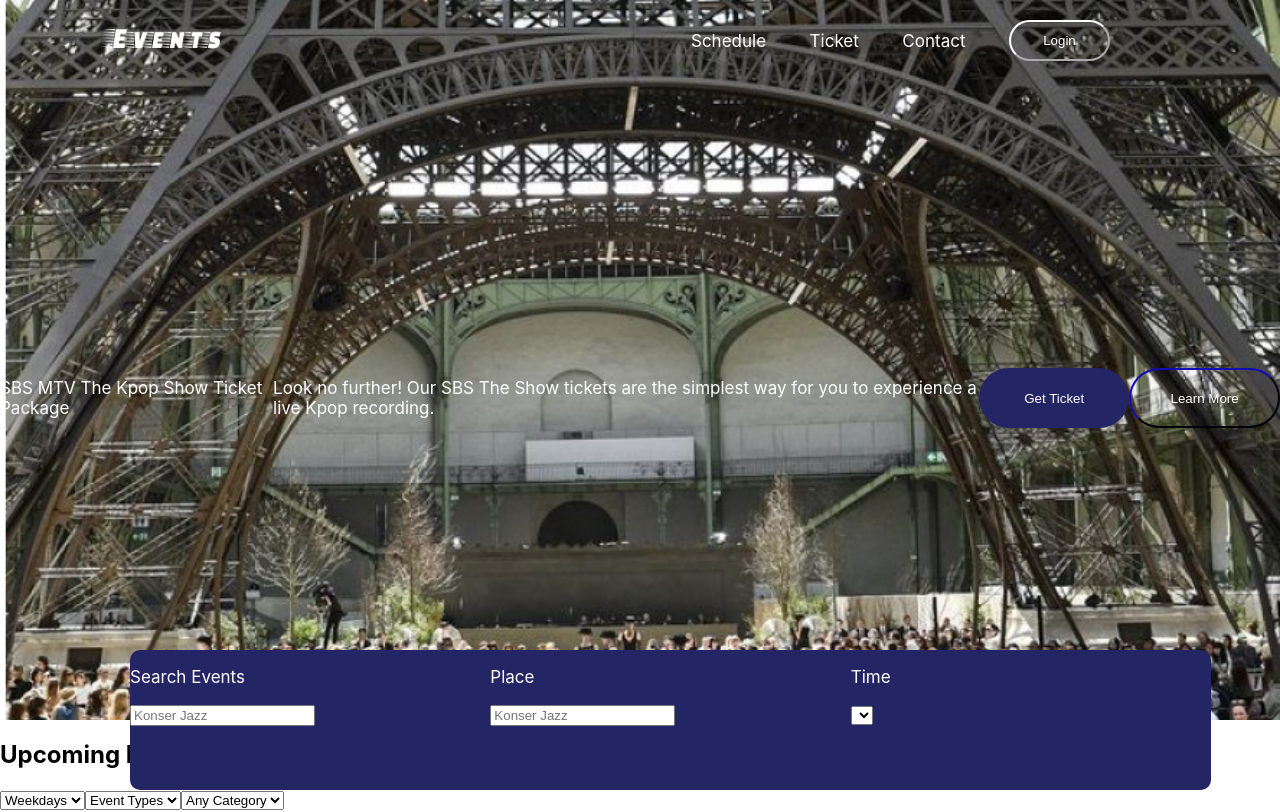
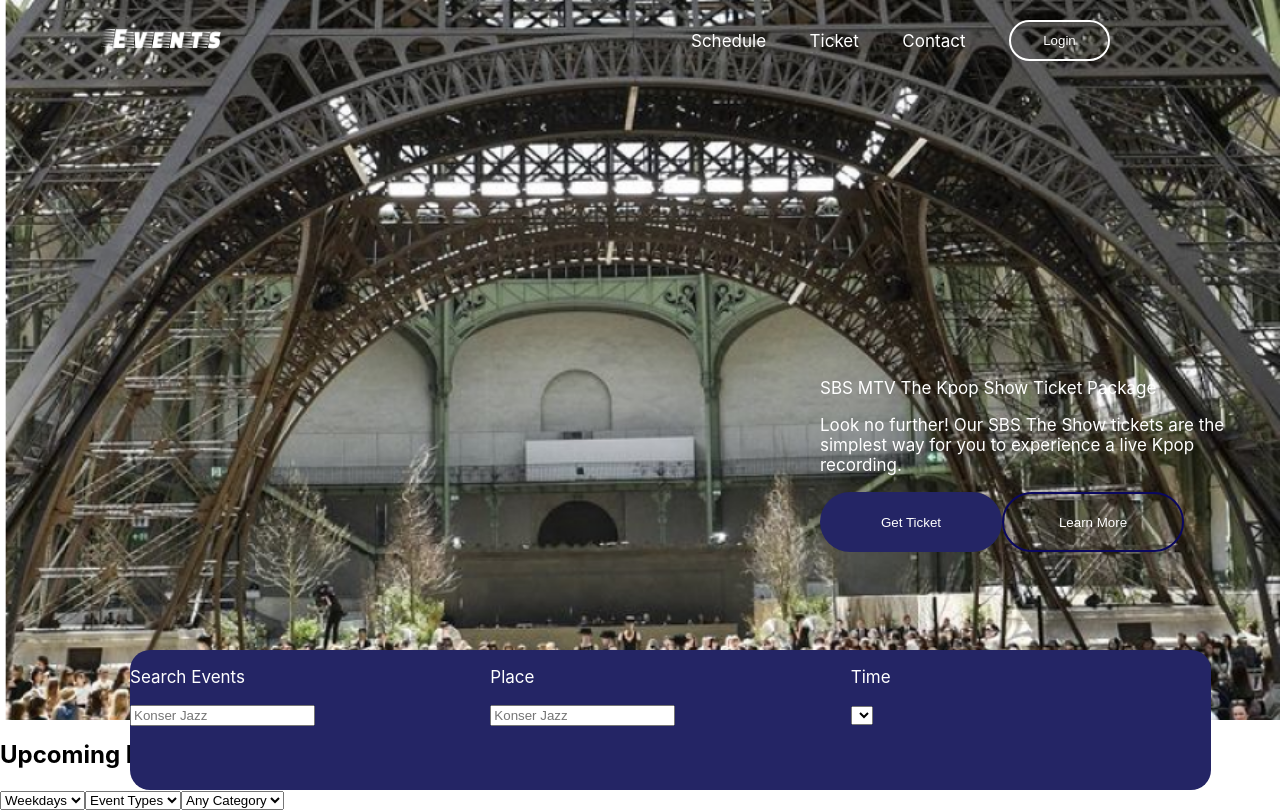
Before and after one commit to APHOMER/PhasionShow-fe, a React (Create React App) app: page / in a window 1280 px wide. Shown: the top 812 px of the page. Built offline with nearby package versions, Linux system fonts and the light colour scheme.

Commit message:
adjusted the buttons

```diff
--- a/src/components/main.css
+++ b/src/components/main.css
@@ -49,14 +49,20 @@ img {
     background: none;
     border-radius: 50px;
     border-color: #FFFFFF;
+    border: solid;
     color: #FFFFFF;
+    border-width: 2px;
+}
+
+.slide-show-ctn {
+    display: flex;
+    justify-content: flex-end;
+    align-items: center;
+    margin-top: 300px;
 }
 
 .slide-show {
-    display: flex;
-    justify-content: space-around;
-    align-items: center;
-    margin-top: 300px;
+    width: 460px;
 }
 
 .get-ticket-btn {
@@ -73,8 +79,10 @@ img {
     height: 60px;
     background: none;
     color: #FFFFFF;
+    border: solid;
+    border-radius: 50px;
+    border-width: 2px;
     border-color: #0A075F;
-    border-radius: 50px;
 }
 
 .search-evts {
@@ -83,7 +91,7 @@ img {
     display: grid;
     width: 1081px;
     height: 140px;
-    border-radius: 10px;
+    border-radius: 20px;
     position: absolute;
     left: 130px;
     bottom: -70px;
--- a/src/components/main.js
+++ b/src/components/main.js
@@ -16,11 +16,19 @@ export default function Landing () {
                     <button className='login-btn'>Login</button>
                 </div>
             </div>
-            <div className='slide-show'>
-                <p>SBS MTV The Kpop Show Ticket  Package</p>
-                <p>Look no further! Our SBS The Show tickets are the simplest way for you to experience a live Kpop recording.</p>
-                <button className='get-ticket-btn'>Get Ticket</button>
-                <button className='learn-btn'>Learn More</button>
+            <div className='slide-show-ctn'>
+                <div className='slide-show'>
+                    <div>
+                        <p>SBS MTV The Kpop Show Ticket  Package</p>
+                        <p>Look no further! Our SBS The Show tickets are the simplest way for you to experience a live Kpop recording.</p>
+                    </div>
+                    <button className='get-ticket-btn'>Get Ticket</button>
+                    <button className='learn-btn'>Learn More</button>
+                </div>
+
+                <div className='btn-ctn'>
+
+                </div>
             </div>
             <div className='search-evts'>
                 <div>
```
